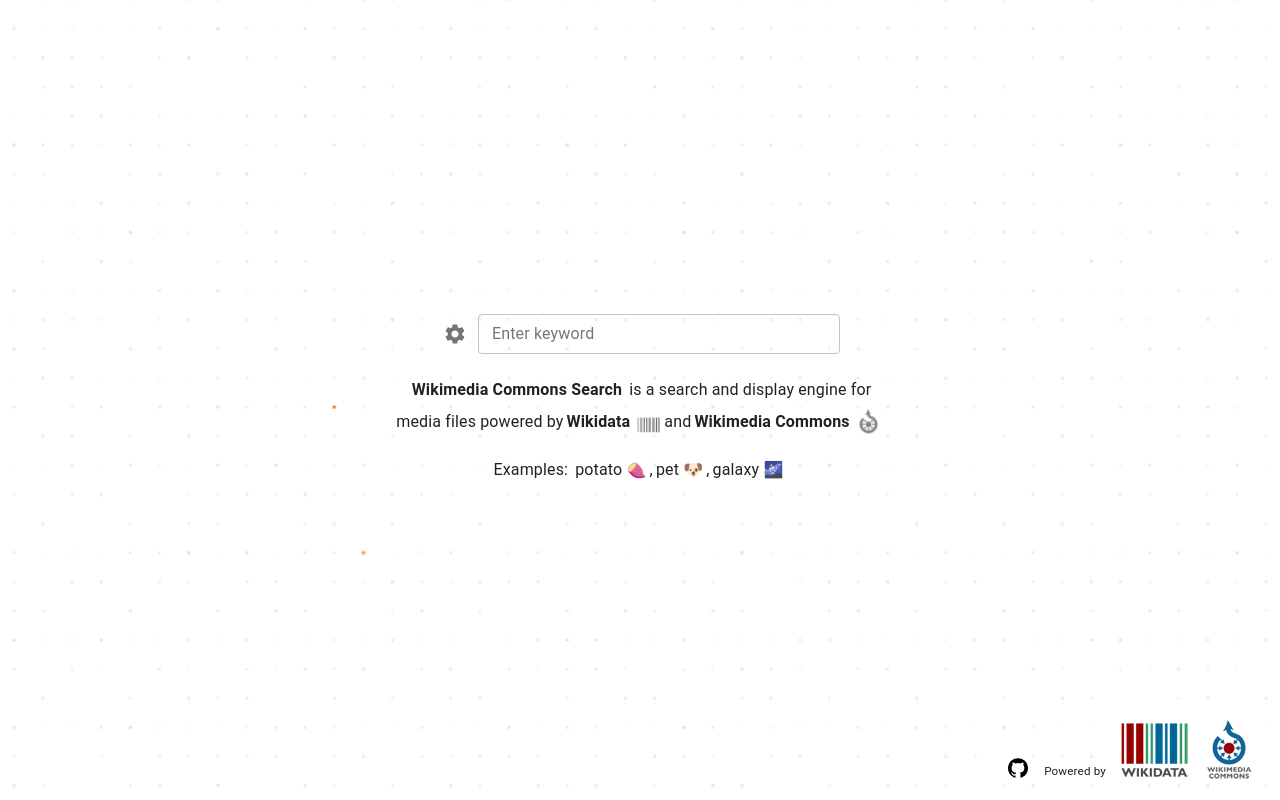
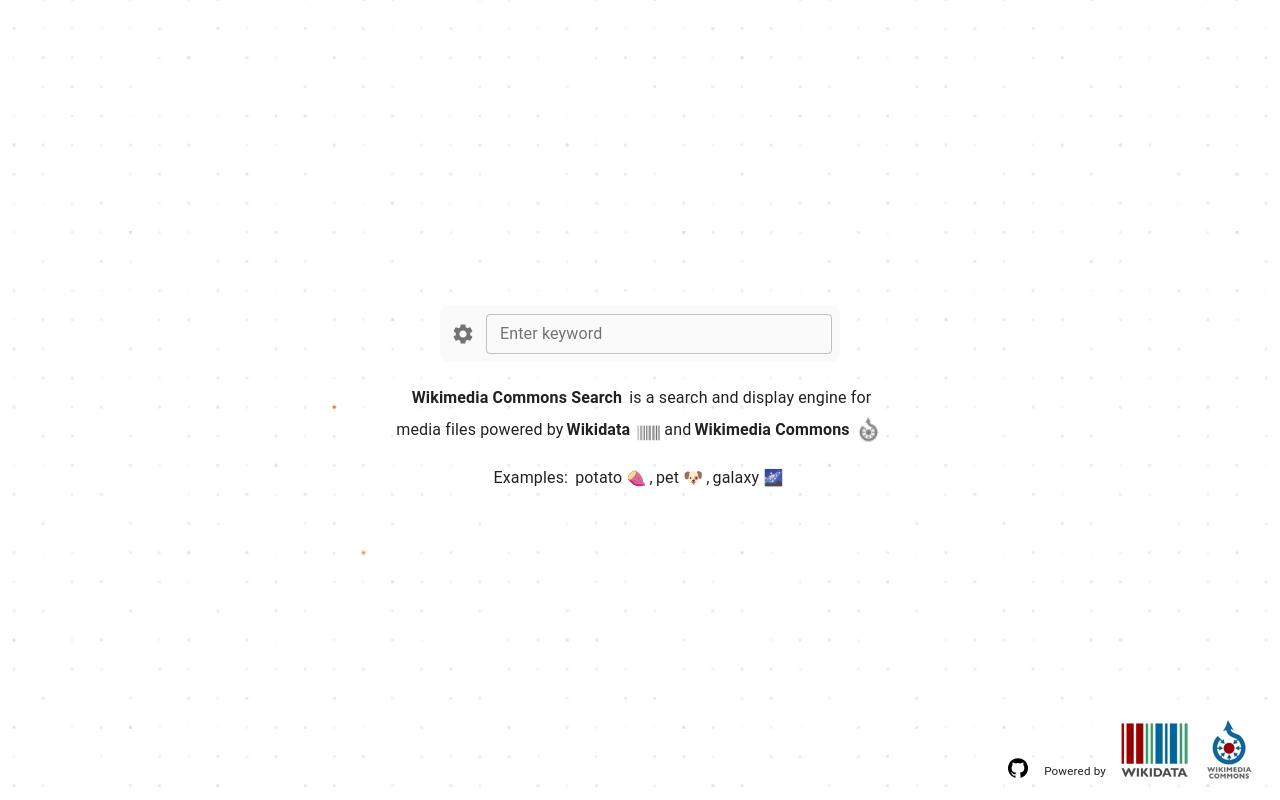
Before and after one commit to aiviskless/wikimedia-commons-search, a React app: page /#/ in a window 1280 px wide. Built offline with nearby package versions, Linux system fonts and the light colour scheme; what wikibase-sdk would draw is missing.

Commit message:
Add sticky search bar

```diff
--- a/src/components/organisms/Input.jsx
+++ b/src/components/organisms/Input.jsx
@@ -41,6 +41,12 @@
     width: '100%',
     display: 'flex',
     alignItems: 'center',
+    position: 'sticky',
+    padding: 8,
+    borderRadius: 8,
+    zIndex: 1,
+    top: 4,
+    backgroundColor: '#fafafa',
   },
 
   autocomplete: {
@@ -212,7 +218,7 @@
         options={inputSearchResults}
         renderOption={(option) => <SearchResultOption option={option} />}
         // eslint-disable-next-line no-shadow
-        getOptionSelected={(option, value) => option.title === value.title}
+        getOptionSelected={(option, value) => option?.title === value?.title}
         getOptionLabel={(option) => option.label}
         loading={loading}
         filterOptions={(x) => x}
--- a/src/components/pages/Search.jsx
+++ b/src/components/pages/Search.jsx
@@ -15,14 +15,6 @@
 import MediaBoxSkeletons from '../molecules/MediaBoxSkeletons';
 
 const useStyles = makeStyles({
-  inputWrapper: {
-    marginBottom: 8,
-    width: '100%',
-    display: 'flex',
-    flexDirection: 'column',
-    alignItems: 'center',
-  },
-
   resultCountWrapper: {
     marginTop: 12,
     display: 'flex',
@@ -82,16 +74,17 @@
 
   return (
     <>
-      <div className={classes.inputWrapper}>
       <Input
         setNoResults={setNoResults}
         setEntityMediaResults={setEntityMediaResults}
         setResultsLoading={setLoading}
         setSubsearchLoading={setSubsearchLoading}
       />
+
       {entityMediaResults.length > 0 && (
         <div className={classes.wrapper}>
           <MediaTypeTabs setTab={setTab} tab={tab} />
+
           <div className={classes.resultCountWrapper}>
             <small>{`${(loading || subsearchLoading) ? '...' : filteredResults.length} results`}</small>
             {filteredResults?.length > 9 && (
@@ -102,7 +95,6 @@
           </div>
         </div>
       )}
-      </div>
 
       {loading && <MediaBoxSkeletons />}
 
--- a/src/components/pages/User.jsx
+++ b/src/components/pages/User.jsx
@@ -25,14 +25,6 @@
 import MediaBoxSkeletons from '../molecules/MediaBoxSkeletons';
 
 const useStyles = makeStyles({
-  inputWrapper: {
-    marginBottom: 8,
-    width: '100%',
-    display: 'flex',
-    flexDirection: 'column',
-    alignItems: 'center',
-  },
-
   count: {
     marginTop: 4,
   },
@@ -122,8 +114,8 @@
 
   return (
     <>
-      <div className={classes.inputWrapper}>
       <Input />
+
       {entityMediaResults.length > 0 && (
         <div className={classes.wrapper}>
           <MediaTypeTabs setTab={setTab} tab={tab} />
@@ -138,7 +130,6 @@
           </div>
         </div>
       )}
-      </div>
 
       {loading && <MediaBoxSkeletons />}
 
```
Lines whose indentation alone changed are shown as unchanged.
